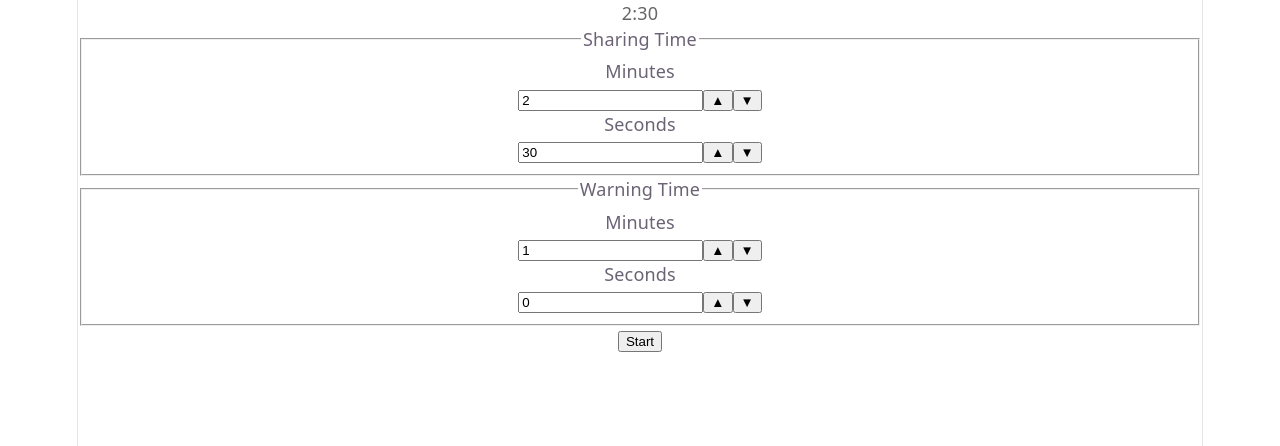
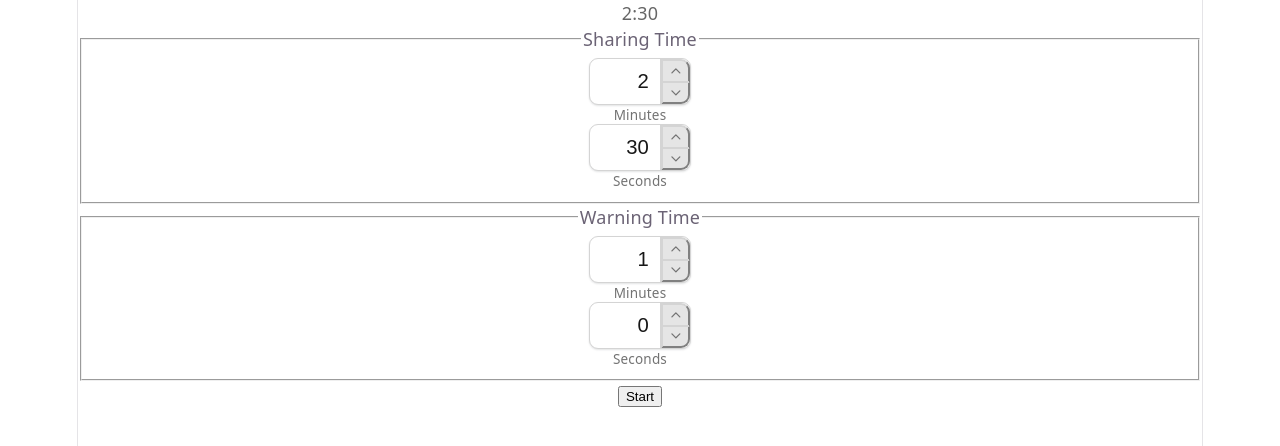
Before and after one commit to casewalker/timekeeper, a React (Vite) app: page / in a window 1280 px wide. Shown: the top 446 px of the page. Built offline with nearby package versions, Linux system fonts and the light colour scheme.

Commit message:
Add lucide-react, and style the NumberField to be fancy fancy

```diff
--- a/package.json
+++ b/package.json
@@ -19,10 +19,12 @@
     "test": "vitest run",
     "test:watch": "vitest",
     "coverage": "vitest run --coverage",
-    "check": "pnpm lint && pnpm format:check && pnpm typecheck && pnpm test"
+    "check": "pnpm lint && pnpm format:check && pnpm typecheck && pnpm test",
+    "check:fix": "pnpm lint:fix && pnpm format && pnpm typecheck && pnpm test"
   },
   "dependencies": {
     "@tailwindcss/vite": "4.3.2",
+    "lucide-react": "1.28.0",
     "react": "19.2.7",
     "react-dom": "19.2.7",
     "tailwindcss": "4.3.2"
--- a/src/components/NumberField.tsx
+++ b/src/components/NumberField.tsx
@@ -1,5 +1,6 @@
 import type { ChangeEvent, KeyboardEvent } from "react";
 import { useId, useState } from "react";
+import { ChevronDown, ChevronUp } from "lucide-react";
 
 export type StepDirection = "up" | "down";
 
@@ -47,10 +48,42 @@ export default function NumberField({
     }
   };
 
+  // Fused unit shell
+  const unitBase = "inline-flex items-stretch rounded-lg border bg-white dark:bg-neutral-900";
+  const unitEnabled =
+    "border-neutral-300 dark:border-neutral-600 transition " +
+    "shadow-[0_1px_2px_rgba(20,22,30,0.12)] hover:shadow-[0_3px_8px_rgba(20,22,30,0.17)] " +
+    "dark:shadow-[0_1px_2px_rgba(0,0,0,0.5)] dark:hover:shadow-[0_3px_10px_rgba(0,0,0,0.6)] " +
+    "focus-within:ring-2 focus-within:ring-neutral-900 dark:focus-within:ring-neutral-100";
+  const unitDisabled = "border-neutral-200 dark:border-neutral-800";
+
+  const unitClasses = `${unitBase} ${disabled ? unitDisabled : unitEnabled}`;
+
+  const inputClasses =
+    "w-12 border-0 bg-transparent py-1.5 pr-2.5 pl-1 text-right text-lg " +
+    "tabular-nums outline-none disabled:cursor-not-allowed " +
+    (disabled
+      ? "text-neutral-400 dark:text-neutral-600"
+      : "text-neutral-900 dark:text-neutral-100");
+
+  // Chevron buttons
+  const dividerBorder = "border-neutral-300 dark:border-neutral-600";
+  const stepButtonBase = "flex flex-1 items-center justify-center px-1 transition";
+  const stepButtonEnabled =
+    "bg-neutral-200 dark:bg-neutral-700 text-neutral-500 dark:text-neutral-200 " +
+    "hover:bg-neutral-300 dark:hover:bg-neutral-600 " +
+    "hover:text-neutral-800 dark:hover:text-neutral-100 " +
+    "active:bg-[#c4c4c4] active:shadow-[inset_0_1px_2px_rgba(20,22,30,0.18)] " +
+    "dark:active:bg-neutral-500 dark:active:shadow-[inset_0_1px_2px_rgba(0,0,0,0.4)]";
+  const stepButtonDisabled = "text-neutral-300 dark:text-neutral-700 border-transparent";
+
+  const buttonClasses = `${stepButtonBase} ${
+    disabled ? stepButtonDisabled : `${stepButtonEnabled} ${dividerBorder}`
+  }`;
+
   return (
-    <div>
-      <label htmlFor={inputId}>{label}</label>
-      <div>
+    <div className="flex flex-col items-center gap-px">
+      <div className={unitClasses}>
         <input
           id={inputId}
           type="text"
@@ -60,24 +93,35 @@ export default function NumberField({
           onChange={handleChange}
           onKeyDown={handleKeyDown}
           onBlur={commitDraft}
+          className={inputClasses}
         />
+        <div className={`flex flex-col ${disabled ? "" : `border-l ${dividerBorder}`}`}>
           <button
             type="button"
             aria-label={`Increment ${label}`}
             disabled={disabled}
             onClick={() => onStep("up")}
+            className={`${buttonClasses} rounded-tr-lg border-b`}
           >
-          <span aria-hidden="true">▲</span>
+            <ChevronUp className="h-3.5 w-3.5" />
           </button>
           <button
             type="button"
             aria-label={`Decrement ${label}`}
             disabled={disabled}
             onClick={() => onStep("down")}
+            className={`${buttonClasses} rounded-br-lg border-t`}
           >
-          <span aria-hidden="true">▼</span>
+            <ChevronDown className="h-3.5 w-3.5" />
           </button>
         </div>
       </div>
+      <label
+        htmlFor={inputId}
+        className="text-xs font-medium text-neutral-500 dark:text-neutral-400"
+      >
+        {label}
+      </label>
+    </div>
   );
 }
--- a/src/components/TimerController.tsx
+++ b/src/components/TimerController.tsx
@@ -65,8 +65,20 @@ export default function TimerController({
       aria-describedby={error ? errorId : undefined}
     >
       <legend>{label}</legend>
-      <NumberField label="Minutes" value={minutes} onCommit={commitMinutes} onStep={stepMinutes} />
-      <NumberField label="Seconds" value={seconds} onCommit={commitSeconds} onStep={stepSeconds} />
+      <NumberField
+        label="Minutes"
+        value={minutes}
+        onCommit={commitMinutes}
+        onStep={stepMinutes}
+        disabled={disabled}
+      />
+      <NumberField
+        label="Seconds"
+        value={seconds}
+        onCommit={commitSeconds}
+        onStep={stepSeconds}
+        disabled={disabled}
+      />
       {error && (
         <p id={errorId} role="alert" className="timer-controller__error">
           {error}
```
Also changed, not shown: 1 other file (tests, documents, lock files or other folders). Lines whose indentation alone changed are shown as unchanged.
